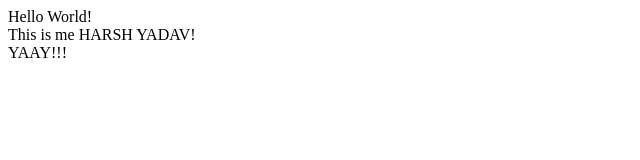
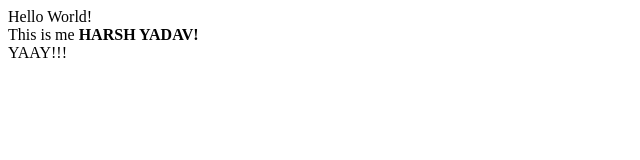
Before and after one commit to Harsh-Yadav-02/Harsh-Yadav-02.github.io, a plain HTML site: page index.html in a window 1280 px wide. Shown: the full height of the page, 0-640 px from the left. Drawn offline with Linux system fonts and the light colour scheme.

Commit message:
Update index.html

```diff
--- a/index.html
+++ b/index.html
@@ -1,3 +1,3 @@
 Hello World! <br>
-This is me HARSH YADAV! <br>
+This is me <b> HARSH YADAV! </b> <br>
 YAAY!!! <br>
```
